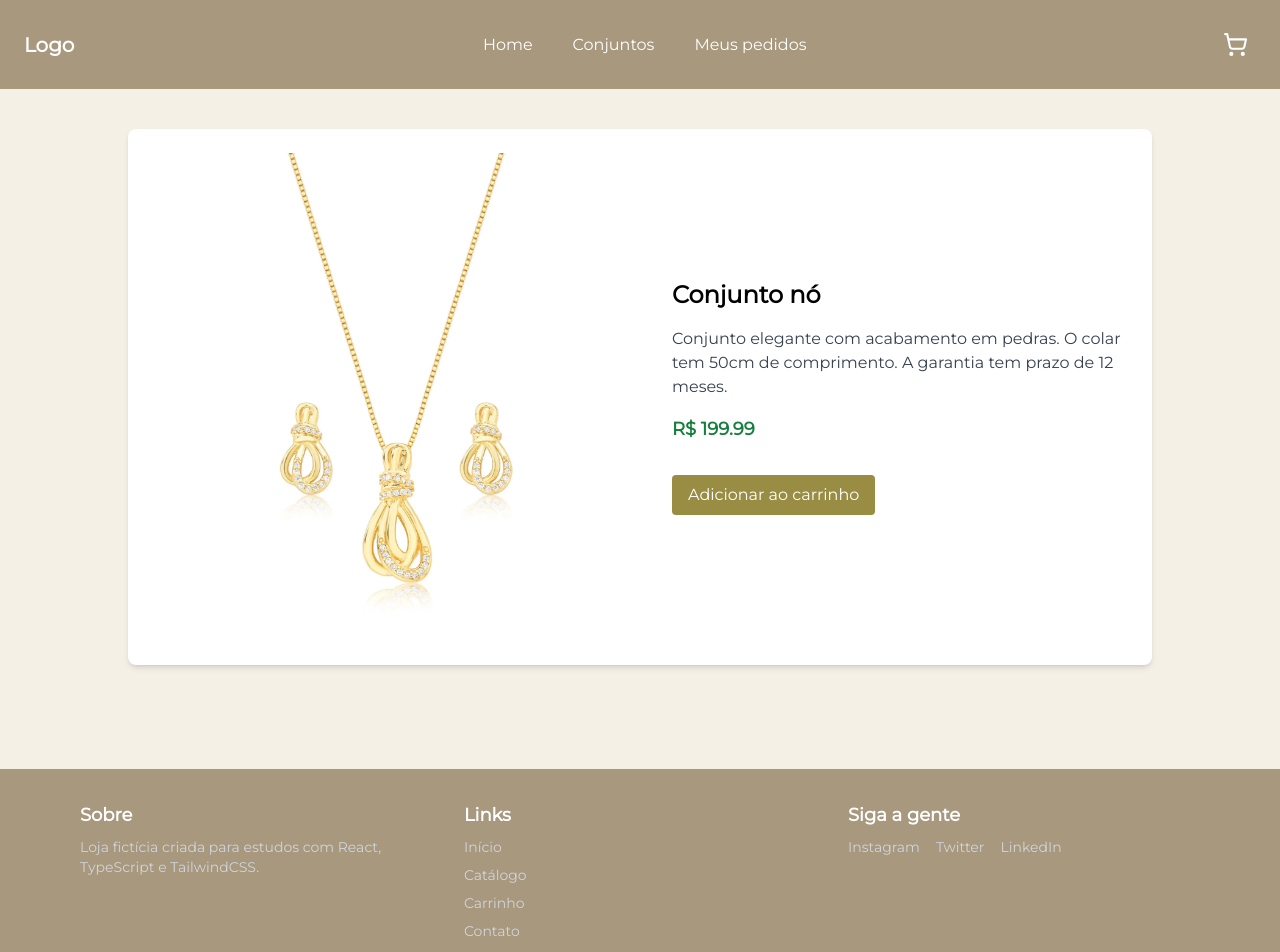
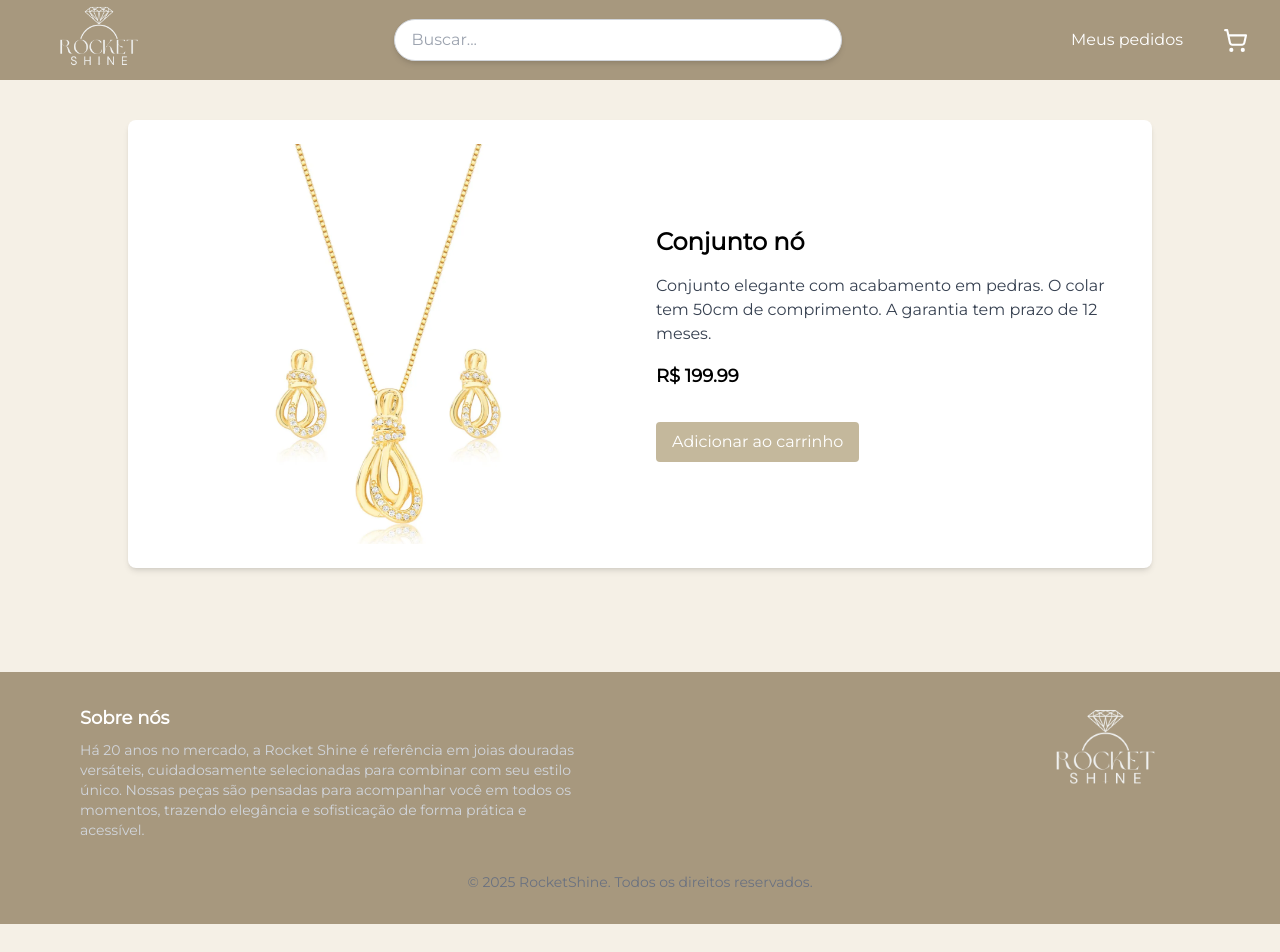
Before and after one commit to biapereira2/rocketProject, a React (Vite) app: page /produto/1 in a window 1280 px wide. Shown: the top 952 px of the page. After the commit the page ends 924 px from the top, so only its background shows below. Built offline with nearby package versions, Linux system fonts and the light colour scheme.

Commit message:
feat: add barra de pesquisa

```diff
--- a/src/App.tsx
+++ b/src/App.tsx
@@ -1,5 +1,4 @@
 import { Routes, Route } from 'react-router-dom';
-import { Home } from './pages/home';
 import { Conjuntos } from './pages/conjuntos';
 import { Navbar } from './components/navbar';
 import { Detalhes } from './components/detalhes';
@@ -12,20 +11,24 @@ import { HistoricoPedidos } from './components/historicoPedidos';
 function App() {
   const [carrinhoAberto, setCarrinhoAberto] = useState(false);
 
+  const [busca, setBusca] = useState('');7
+
   return (
-    <>
-      <Navbar onCarrinhoClick={() => setCarrinhoAberto(true)} />
+    <div className="min-h-screen flex flex-col">
+      <Navbar onCarrinhoClick={() => setCarrinhoAberto(true)} onBuscar={setBusca} />
+
       <MeuCarrinho aberto={carrinhoAberto} onClose={() => setCarrinhoAberto(false)} />
-      <div>
+
+      <main className="flex-1">
         <Routes>
-          <Route path="/" element={<Home />} />
-          <Route path="/conjuntos" element={<Conjuntos />} />
+          <Route path="/" element={<Conjuntos filtro={busca} />} />
           <Route path="/historicoPedidos" element={<HistoricoPedidos />} />
           <Route path="/produto/:id" element={<Detalhes />} />
         </Routes>
-      </div>
+      </main>
+
       <Footer />
-    </>
+    </div>
   );
 }
 
--- a/src/components/detalhes.css
+++ b/src/components/detalhes.css
@@ -1,51 +1,47 @@
 .detalhes-container {
-    @apply px-6 py-10 flex justify-center;
+    @apply px-4 sm:px-6 py-8 sm:py-10 flex justify-center;
 }
 
 .detalhes-conteudo {
-    @apply flex flex-col md:flex-row bg-white shadow-md rounded-lg p-6 max-w-5xl w-full gap-8;
+    @apply flex flex-col md:flex-row bg-white shadow-md rounded-lg p-4 sm:p-6 max-w-5xl w-full gap-6 sm:gap-8;
 }
 
 .detalhes-imagem {
-    @apply w-full md:w-1/2 h-auto rounded-lg object-cover;
+    @apply w-full md:w-1/2 h-auto rounded-lg object-cover max-h-[400px];
 }
 
 .detalhes-info {
-    @apply flex flex-col justify-center md:w-1/2;
+    @apply flex flex-col justify-center md:w-1/2 w-full;
 }
 
 .detalhes-info h1 {
-    @apply text-2xl font-semibold mb-4;
+    @apply text-xl sm:text-2xl font-semibold mb-2 sm:mb-4;
 }
 
 .detalhes-info p {
-    @apply text-gray-700 mb-4;
+    @apply text-gray-700 mb-3 sm:mb-4 text-sm sm:text-base;
 }
 
 .detalhes-preco {
-    @apply text-lg font-bold text-green-700 mb-4;
+    @apply text-base sm:text-lg font-bold mb-3 sm:mb-4;
+}
+
+.botao {
+    @apply mt-4 w-full flex justify-start;
 }
 
 .adicionar-carrinho {
-    @apply bg-[#998d43] text-white px-4 py-2 rounded hover:bg-[#857a3a] transition-colors;
-}
-
-.botao {
-    @apply mt-4;
-}
-
-.adicionar-carrinho {
-    @apply bg-[#998d43] text-white px-4 py-2 rounded hover:bg-[#857a3a] transition-colors;
+    @apply w-full sm:w-fit bg-[#c4b89c] text-white px-4 py-2 rounded hover:bg-[#a7987e] transition-colors;
 }
 
 .mais-menos {
-    @apply flex items-center gap-4;
+    @apply flex items-center gap-3 sm:gap-4;
 }
 
 .btn {
-    @apply bg-[#998d43] text-white px-3 py-1 rounded hover:bg-[#857a3a] transition-colors text-lg;
+    @apply bg-[#998d43] text-white px-3 py-1 rounded hover:bg-[#857a3a] transition-colors text-base sm:text-lg;
 }
 
 .quantidade {
-    @apply text-lg font-semibold;
+    @apply text-base sm:text-lg font-semibold;
 }
--- a/src/components/footer.css
+++ b/src/components/footer.css
@@ -4,11 +4,15 @@
 }
 
 .footer-container {
-    @apply max-w-6xl mx-auto px-4 grid grid-cols-1 md:grid-cols-3 gap-8;
+    @apply max-w-6xl mx-auto px-4 grid grid-cols-1 md:grid-cols-2 gap-8 items-start;
 }
 
 .footer-section {
     @apply text-sm text-gray-300;
+}
+
+.footer-section:first-child {
+    @apply max-w-lg;
 }
 
 .footer-title {
@@ -38,3 +42,11 @@
 .footer-copy {
     @apply text-center text-sm text-gray-500 mt-8;
 }
+
+.footer-section:last-child {
+    @apply flex justify-end items-center;
+}
+
+.footer-section:last-child img {
+    @apply h-24 max-w-xs object-contain;
+}
--- a/src/components/footer.tsx
+++ b/src/components/footer.tsx
@@ -1,38 +1,25 @@
 import './footer.css';
+import logo from '/images/RocketShine.png'; // ajuste o caminho da sua logo
 
 export function Footer() {
     return (
         <footer className="footer">
-        <div className="footer-container">
-            <div className="footer-section">
-                <h3 className="footer-title">Sobre</h3>
+            <div className="footer-container flex justify-between items-start">
+                <div className="footer-section max-w-lg">
+                    <h3 className="footer-title">Sobre nós</h3>
                     <p className="footer-text">
-                    Loja fictícia criada para estudos com React, TypeScript e TailwindCSS.
+                        Há 20 anos no mercado, a Rocket Shine é referência em joias douradas versáteis, cuidadosamente selecionadas para combinar com seu estilo único.
+                        Nossas peças são pensadas para acompanhar você em todos os momentos, trazendo elegância e sofisticação de forma prática e acessível.
                     </p>
                 </div>
 
-            <div className="footer-section">
-                <h3 className="footer-title">Links</h3>
-                <ul className="footer-links">
-                    <li><a href="#">Início</a></li>
-                    <li><a href="#">Catálogo</a></li>
-                    <li><a href="#">Carrinho</a></li>
-                    <li><a href="#">Contato</a></li>
-                </ul>
-            </div>
-
-            <div className="footer-section">
-                <h3 className="footer-title">Siga a gente</h3>
-                <div className="footer-social">
-                    <a href="#">Instagram</a>
-                    <a href="#">Twitter</a>
-                    <a href="#">LinkedIn</a>
-                </div>
+                <div className="footer-section flex items-center">
+                    <img src={logo} alt="Logo" className="h-20 object-contain" />
                 </div>
             </div>
 
             <div className="footer-copy">
-            © {new Date().getFullYear()} Meu E-commerce. Todos os direitos reservados.
+                © {new Date().getFullYear()} RocketShine. Todos os direitos reservados.
             </div>
         </footer>
     );
--- a/src/components/meuCarrinho.css
+++ b/src/components/meuCarrinho.css
@@ -1,5 +1,5 @@
 .meu-carrinho {
-  @apply fixed top-0 right-[-100%] w-[300px] h-full bg-white shadow-[rgba(0,0,0,0.3)_-2px_0_5px] p-4 transition-[right] duration-300 ease-in-out z-[1000] overflow-y-auto scroll-smooth;
+  @apply bg-[#fffdf9] fixed top-0 right-[-100%] w-[300px] h-full shadow-[rgba(0,0,0,0.3)_-2px_0_5px] p-4 transition-[right] duration-300 ease-in-out z-[1000] overflow-y-auto scroll-smooth;
 }
 
 .meu-carrinho.aberto {
@@ -30,14 +30,21 @@
   @apply text-sm text-gray-700 mb-2;
 }
 
+.carrinho-vazio {
+  @apply flex flex-col items-center justify-center h-full text-gray-400 italic font-semibold p-8;
+  border-radius: 8px;
+  text-align: center;
+}
+
+
 .quantidade-subtotal {
   @apply flex items-center justify-between mt-2;
-  gap: 0.5rem; /* Espaço entre os botões e o subtotal */
+  gap: 0.5rem;
 }
 
 .quantidade-controle {
     @apply flex items-center mt-auto gap-2 mt-2 justify-start;
-    justify-content: flex-start; /* Alinhar à esquerda */
+    justify-content: flex-start;
 }
 
 .quantidade-controle button {
@@ -57,7 +64,7 @@
 }
 
 .finalizar-compra {
-  @apply w-full bg-blue-600 text-white py-2 mt-4 rounded disabled:bg-gray-400 disabled:cursor-not-allowed;
+  @apply bg-[#a7987e] text-white py-3 rounded hover:bg-[#8c7e66] transition mt-auto w-full;
 }
 
 .mensagem-sucesso {
--- a/src/components/meuCarrinho.tsx
+++ b/src/components/meuCarrinho.tsx
@@ -48,7 +48,10 @@ type MeuCarrinhoProps = {
             </div>
             )}
             {carrinho.length === 0 ? (
+                <div className="carrinho-vazio">
                     <p>O carrinho está vazio.</p>
+                    <p>Adicione produtos para começar!</p>
+                </div>
             ) : (
                 carrinho.map(produto => (
                     <div key={produto.id} className="item-carrinho">
--- a/src/components/navbar.css
+++ b/src/components/navbar.css
@@ -1,26 +1,45 @@
 .navbar {
     background-color: #a7987e;
-    @apply text-white flex items-center px-6 py-6;
+    @apply h-20 text-white flex items-center justify-between px-6;
+}
+
+.logo-img {
+    @apply h-full max-w-[150px];
+    object-fit: contain;
 }
 
 .navbar-logo {
-    @apply font-bold text-xl;
+    @apply flex items-center;
 }
 
-.navbar-links {
-    @apply flex space-x-6 flex-1 justify-center;
+/* Centraliza a barra de busca com largura maior */
+.search-bar {
+    @apply px-4 py-2 rounded-full bg-white text-gray-800 w-[28rem] transition-all duration-200 shadow-md border border-gray-300 focus:outline-none focus:ring-2 focus:ring-[#a7987e];
+}
+
+/* Esconde busca em telas menores */
+@media (max-width: 768px) {
+    .search-bar {
+        display: none;
+    }
 }
 
 .navbar-link {
     @apply p-2 text-white transition transform hover:-translate-y-1 hover:text-gray-200;
 }
 
-.navbar-icons {
-    @apply flex items-center space-x-6;
+/* NOVO - container central da navbar com a busca */
+.navbar-center {
+    @apply hidden md:flex flex-1 justify-center;
 }
 
-.navbar-icon-link {
-    @apply text-white hover:text-gray-200 cursor-pointer flex items-center;
+/* NOVO - container com "Meus pedidos" e ícones à direita */
+.navbar-right {
+    @apply hidden md:flex items-center gap-6;
+}
+
+.navbar-icons {
+    @apply flex items-center space-x-4;
 }
 
 .navbar-button {
@@ -28,14 +47,22 @@
     @apply p-2 text-white transition transform hover:-translate-y-1 hover:text-gray-200;
 }
 
-.quantity-items {
-    @apply relative;
-}
-
-.icon {
-    @apply w-6 h-6 text-white;
-}
-
 .cart-badge {
     @apply absolute -top-2 -right-2 bg-red-600 text-white text-xs w-5 h-5 rounded-full flex items-center justify-center;
 }
+
+.mobile-menu {
+    @apply md:hidden flex flex-col items-start bg-[#a7987e] w-full px-6 py-4 space-y-2 text-white;
+}
+
+.search-bar-mobile {
+    font-size: 1rem;
+}
+
+@media (max-width: 768px) {
+    .navbar-right {
+        display: flex;
+        align-items: center;
+        gap: 1rem;
+    }
+}
--- a/src/components/navbar.tsx
+++ b/src/components/navbar.tsx
@@ -1,34 +1,95 @@
 import './navbar.css';
-import { ShoppingCart } from 'lucide-react';
+import { ShoppingCart, Menu } from 'lucide-react';
 import { Link } from 'react-router-dom';
 import { useCarrinho } from '../context/carrinho';
+import Logo from '/images/RocketShine.png';
+import { useState } from 'react';
 
 type NavbarProps = {
     onCarrinhoClick: () => void;
+    onBuscar: (texto: string) => void;
 };
 
-export function Navbar({ onCarrinhoClick }: NavbarProps) {
+export function Navbar({ onCarrinhoClick, onBuscar }: NavbarProps) {
     const { carrinho } = useCarrinho();
     const totalItens = carrinho.reduce((total, item) => total + item.quantidade, 0);
+    const [menuAberto, setMenuAberto] = useState(false);
+    const [pesquisa, setPesquisa] = useState('');
+
+    function handlePesquisaChange(e: React.ChangeEvent<HTMLInputElement>) {
+        const valor = e.target.value;
+        setPesquisa(valor);
+        onBuscar(valor);
+    }
 
     return (
+        <>
             <nav className="navbar">
-            <div className="navbar-logo">Logo</div>
-
-            <div className="navbar-links">
-                <Link to="/" className="navbar-link">Home</Link>
-                <Link to="/conjuntos" className="navbar-link">Conjuntos</Link>
-                <Link to="/historicoPedidos" className="navbar-link">Meus pedidos</Link>
+                {/* Esquerda - logo */}
+                <div className="navbar-logo">
+                    <Link to="/">
+                        <img src={Logo} alt="Logo" className="logo-img" />
+                    </Link>
                 </div>
 
-            <div className="navbar-icons">
+                {/* Centro - barra de busca (aparece só em desktop) */}
+                <div className="navbar-center">
+                    <input
+                        type="text"
+                        placeholder="Buscar..."
+                        value={pesquisa}
+                        onChange={handlePesquisaChange}
+                        className="search-bar hidden md:block"
+                        aria-label="Barra de pesquisa"
+                    />
+                </div>
+
+                {/* Direita - Meus pedidos (desktop), carrinho e menu mobile */}
+                <div className="navbar-right">
+                    {/* Meus pedidos só aparece em desktop */}
+                    <Link to="/historicoPedidos" className="navbar-link hidden md:inline">
+                        Meus pedidos
+                    </Link>
+
+                    {/* Botão carrinho sempre visível */}
                     <button className="navbar-button" onClick={onCarrinhoClick} aria-label="Carrinho">
                         <ShoppingCart size={25} />
                         {totalItens > 0 && (
                             <div className="cart-badge">{totalItens}</div>
                         )}
                     </button>
+
+                    {/* Botão menu hamburguer só aparece no mobile */}
+                    <button
+                        className="md:hidden text-white"
+                        onClick={() => setMenuAberto(!menuAberto)}
+                        aria-label="Abrir menu"
+                    >
+                        <Menu size={25} />
+                    </button>
                 </div>
             </nav>
+
+            {/* Menu mobile: inclui barra de busca e link "Meus pedidos" */}
+            {menuAberto && (
+                <div className="mobile-menu md:hidden w-full bg-[#a7987e] px-6 py-4 space-y-4 text-white">
+                    <input
+                        type="text"
+                        placeholder="Buscar..."
+                        value={pesquisa}
+                        onChange={handlePesquisaChange}
+                        className="search-bar-mobile w-full px-4 py-2 rounded bg-white text-gray-800 focus:outline-none focus:ring-2 focus:ring-[#a7987e]"
+                        aria-label="Barra de pesquisa mobile"
+                    />
+                    <Link
+                        to="/historicoPedidos"
+                        className="block navbar-link"
+                        onClick={() => setMenuAberto(false)}
+                    >
+                        Meus pedidos
+                    </Link>
+                </div>
+            )}
+        </>
     );
 }
--- a/src/pages/conjuntos.tsx
+++ b/src/pages/conjuntos.tsx
@@ -3,14 +3,28 @@ import './conjuntos.css';
 import { useNavigate } from 'react-router-dom';
 import { useCarrinho } from "../context/carrinho.tsx";
 
-export function Conjuntos() {
+type ConjuntosProps = {
+    filtro: string;
+};
+
+export function Conjuntos({ filtro = ""}: ConjuntosProps) {
     const { adicionarProduto, removerProduto, quantidadeProduto } = useCarrinho();
     const navigate = useNavigate();
+
+    const produtosFiltrados = catalogo.filter(produto =>
+        produto.name.toLowerCase().includes(filtro.toLowerCase()) ||
+        produto.description.toLowerCase().includes(filtro.toLowerCase())
+    );
 
     return (
         <div>
         <div className="catalogo">
-                {catalogo.map(produto => {
+            {produtosFiltrados.length === 0 ? (
+
+            <p>Nenhum produto encontrado para "{filtro}"</p>
+
+            ) : (
+            produtosFiltrados.map(produto => {
                 const quantidade = quantidadeProduto(produto.id);
 
             return (
@@ -24,19 +38,13 @@ export function Conjuntos() {
                     <h2>{produto.name}</h2>
                     <span>R$ {produto.price}</span>
 
-                            <div className="botoes-catalogo">
+                    <div className="botoes-catalogo" onClick={e => e.stopPropagation()}>
                         {quantidade === 0 ? (
-                                    <button
-                                        className="adicionar-carrinho-catalogo"
-                                        onClick={(e) => {
-                                            e.stopPropagation();
-                                            adicionarProduto(produto);
-                                        }}
-                                    >
+                            <button className="adicionar-carrinho-catalogo" onClick={() => adicionarProduto(produto)}>
                                 Adicionar ao carrinho
                             </button>
                         ) : (
-                                    <div className="mais-menos" onClick={(e) => e.stopPropagation()}>
+                        <div className="mais-menos">
                             <button className="btn" onClick={() => removerProduto(produto.id)}>-</button>
                             <span className="quantidade">{quantidade}</span>
                             <button className="btn" onClick={() => adicionarProduto(produto)}>+</button>
@@ -45,7 +53,8 @@ export function Conjuntos() {
                     </div>
                 </div>
             );
-                })}
+            })
+        )}
         </div>
     </div>
     );
--- a/src/pages/home.tsx
+++ /dev/null
@@ -1,9 +0,0 @@
-export function Home(){
-    return(
-        <div>
-            <h1>Home</h1>
-            <p>Bem-vindo à nossa loja de bijuterias!</p>
-            <p>Explore nossas coleções de brincos e anéis.</p>
-        </div>
-    )
-}
```
Also changed, not shown: public/images/RocketShine.png (added). Lines whose indentation alone changed are shown as unchanged.
